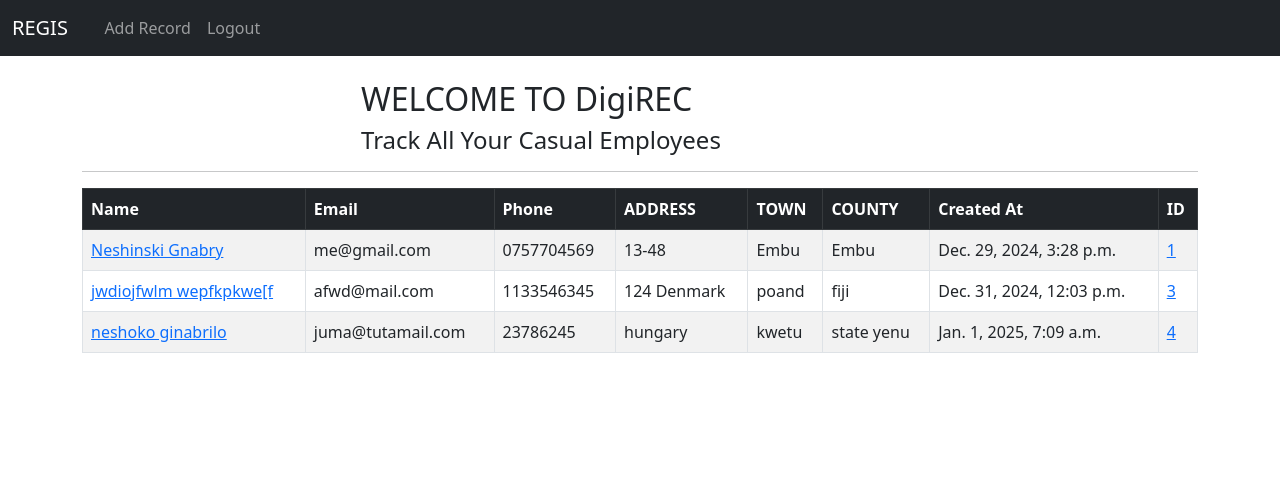
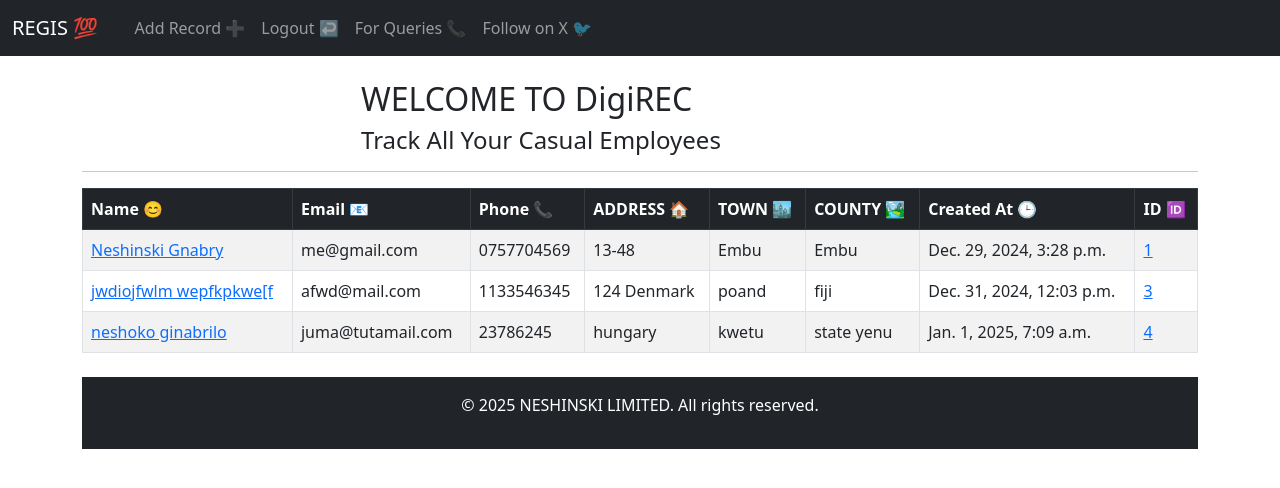
Before and after one commit to munene-martin/DigiREC, a Django app: page / in a window 1280 px wide. Shown: the top 488 px of the page. Run offline with Django 5.2, Linux system fonts and the light colour scheme; a user stored in the database is signed in; data comes from the database, SQL or seed files in the repository; both versions use the stored data as it was after the commit.

```diff
--- a/regis/regis/settings.py
+++ b/regis/regis/settings.py
@@ -37,6 +37,7 @@ INSTALLED_APPS = [
     'django.contrib.sessions',
     'django.contrib.messages',
     'webapp',
+    # 'weasyprint',
     'django.contrib.staticfiles',
 ]
 
--- a/regis/webapp/templates/add_record.html
+++ b/regis/webapp/templates/add_record.html
@@ -8,9 +8,9 @@
 	{% csrf_token %}
     {{form.as_p}}
     <br/>
-    <button type="submit" class="btn btn-secondary">Add Record</button>
+    <button type="submit" class="btn btn-secondary">Add Record ➕</button>
 
-    <a href="{% url 'home'%}" class="btn btn-secondary">Back</a>
+    <a href="{% url 'home'%}" class="btn btn-secondary">Back 🔙</a>
 
   </form>
 
--- a/regis/webapp/templates/base.html
+++ b/regis/webapp/templates/base.html
@@ -28,4 +28,7 @@
   </div>
     <script src="https://cdn.jsdelivr.net/npm/bootstrap@5.2.3/dist/js/bootstrap.bundle.min.js" integrity="sha384-kenU1KFdBIe4zVF0s0G1M5b4hcpxyD9F7jL+jjXkk+Q2h455rYXK/7HAuoJl+0I4" crossorigin="anonymous"></script>
   </body>
+  <footer class="bg-dark text-white text-center py-3 mt-4">
+    <p>&copy; 2025 NESHINSKI LIMITED. All rights reserved.</p>
+  </footer>
 </html>
--- a/regis/webapp/templates/home.html
+++ b/regis/webapp/templates/home.html
@@ -13,14 +13,14 @@
 <table class="table table-striped table-hover table-bordered">
   <thead class="table-dark">
     <tr>
-      <th scope="col">Name</th>
-      <th scope="col">Email</th>
-      <th scope="col">Phone</th>
-      <th scope="col">ADDRESS</th>
-      <th scope="col">TOWN</th>
-      <th scope="col">COUNTY</th>
-      <th scope="col">Created At</th>
-      <th scope="col">ID</th>
+      <th scope="col">Name 😊</th>
+      <th scope="col">Email 📧</th>
+      <th scope="col">Phone 📞</th>
+      <th scope="col">ADDRESS 🏠</th>
+      <th scope="col">TOWN 🏙️</th>
+      <th scope="col">COUNTY 🏞️</th>
+      <th scope="col">Created At 🕒</th>
+      <th scope="col">ID 🆔</th>
     </tr>
   </thead>
   <tbody>
--- a/regis/webapp/templates/navbar.html
+++ b/regis/webapp/templates/navbar.html
@@ -1,7 +1,7 @@
 <nav class="navbar navbar-expand-lg bg-dark navbar-dark">
 
     <div class="container-fluid">
-      <a class="navbar-brand" href="{% url "home" %}">REGIS</a>
+      <a class="navbar-brand" href="{% url "home" %}">REGIS 💯</a>
       <button class="navbar-toggler" type="button" data-bs-toggle="collapse" data-bs-target="#navbarScroll" aria-controls="navbarScroll" aria-expanded="false" aria-label="Toggle navigation">
         <span class="navbar-toggler-icon"></span>
       </button>
@@ -12,12 +12,12 @@
 
 
          <li class="nav-item">
-          <a class="nav-link" href="{% url "add_record" %}">Add Record</a>
+          <a class="nav-link" href="{% url "add_record" %}">Add Record ➕</a>
         </li>
 
 
           <li class="nav-item">
-            <a class="nav-link" href="{% url "logout" %}">Logout</a>
+            <a class="nav-link" href="{% url "logout" %}">Logout ↩️</a>
           </li>
             {% else %}
 
@@ -29,6 +29,13 @@
                 <a class="nav-link" href="{% url "home"%}">Login</a>
               </li>
             {% endif %}
+            <li class="nav-item">
+              <a class="nav-link" href="mailto:contact@example.com">For Queries 📞</a>
+            </li>
+            <li class="nav-item">
+              <a class="nav-link" href="https://x.com/@WingChun57" target="_blank">Follow on X 🐦</a>
+            </li>
+
         </ul>
       </div>
     </div>
--- a/regis/webapp/templates/record.html
+++ b/regis/webapp/templates/record.html
@@ -19,7 +19,7 @@
     </div>
   </div>
   <br>
-<a href="{% url 'home'%}" class="btn btn-secondary">Back</a>
+<a href="{% url 'home'%}" class="btn btn-secondary">Back 🔙</a>
 
 <a href="{% url 'delete_record' one_record.id %}" class="btn btn-danger">DELETE</a>
 
--- a/regis/webapp/urls.py
+++ b/regis/webapp/urls.py
@@ -20,4 +20,5 @@ urlpatterns = [
     path('delete_record/<int:pk>', views.delete_record, name='delete_record'),
     path('add_record/', views.add_record, name='add_record'),
     path('update_record/<int:pk>', views.update_record, name='update_record'),
+    #  path('generate_pdf/', views.generate_pdf, name='generate_pdf'),
 ]
```
Also changed, not shown: regis/webapp/templates/records_pdf.html (added, +52 -0 lines), regis/webapp/views.py (+12 -1 lines), regis/db.sqlite3.
